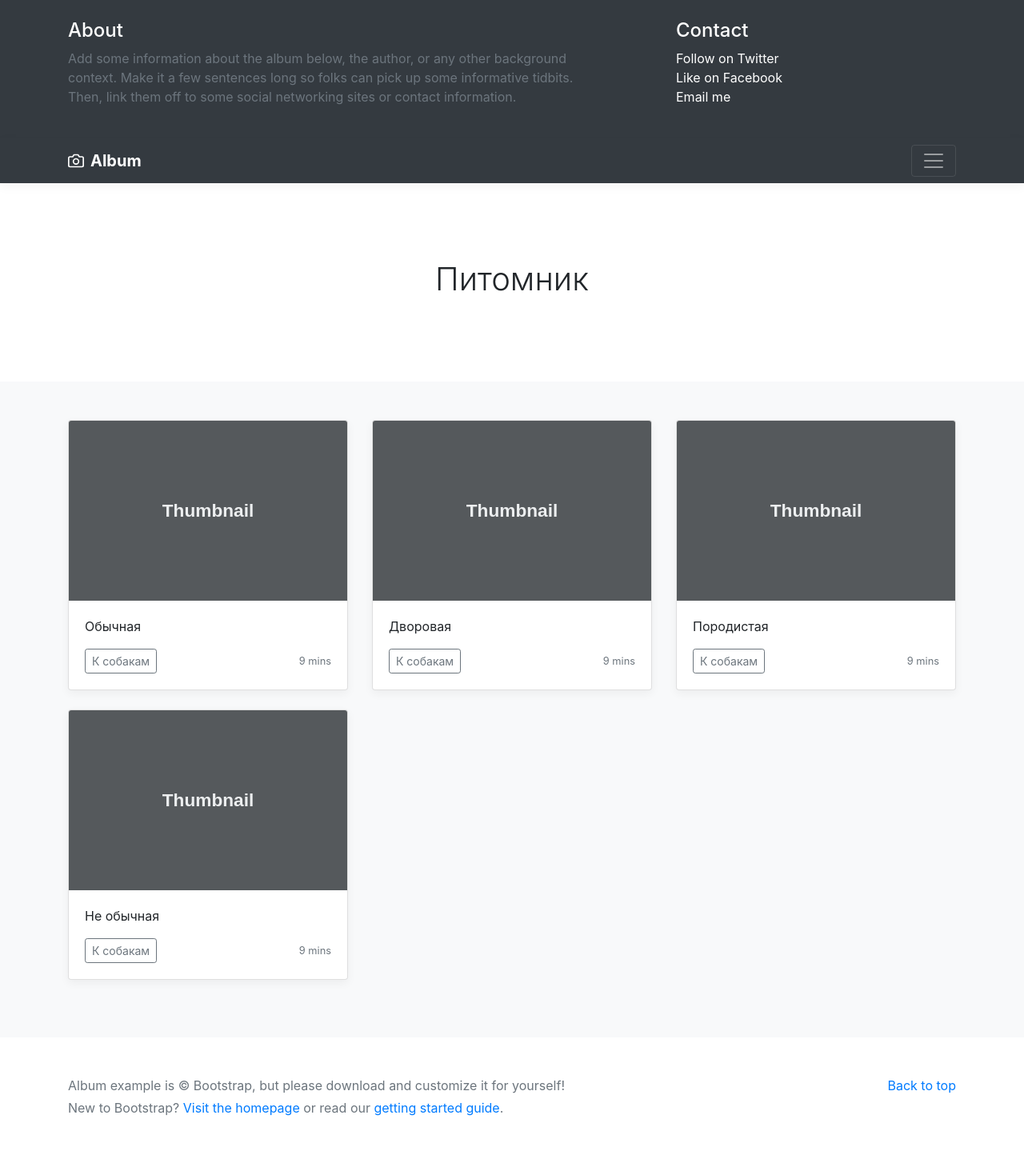
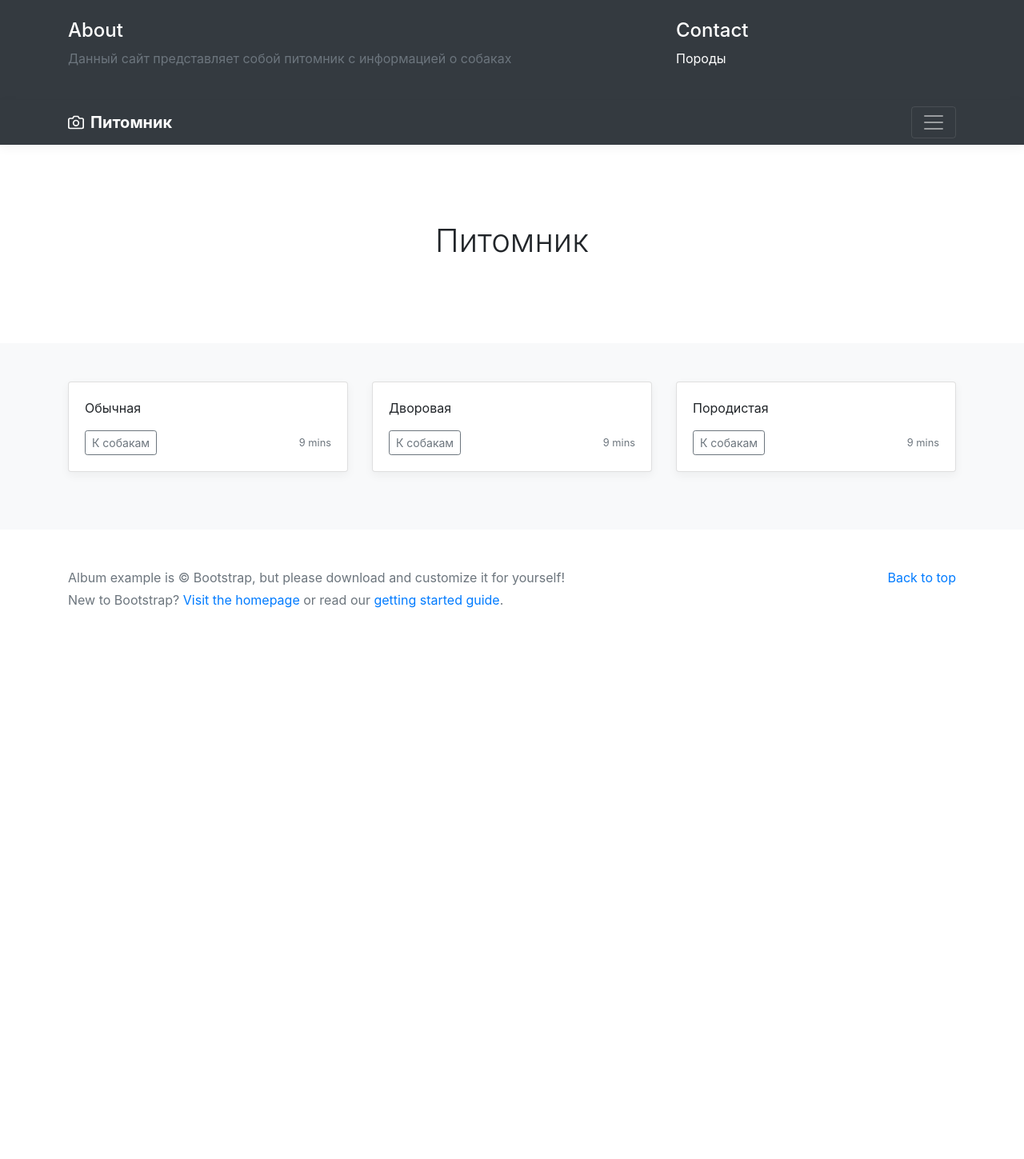
Before and after one commit to SergeyGorohov1/project_dogs, a Django app: page / in a window 1280 px wide, after a click that opens the changed part. Shown: the whole page at 80% size. After the commit the page ends 760 px from the top, so only its background shows below. Run offline with Django 4.2, Linux system fonts and the light colour scheme; data comes from the database, SQL or seed files in the repository; both versions use the stored data as it was after the commit; some libraries are stand-ins or nearby versions.

Commit message:
Настроен функционал просмотра всех пород

```diff
--- a/djangoProject/urls.py
+++ b/djangoProject/urls.py
@@ -20,5 +20,5 @@ from django.urls import path, include
 
 urlpatterns = [
 path('admin/', admin.site.urls),
-path("", include("dogs.urls"))
+path("", include("dogs.urls", namespace="dogs"))
 ] + static(settings.MEDIA_URL, document_root=settings.MEDIA_ROOT)
--- a/dogs/templates/dogs/base.html
+++ b/dogs/templates/dogs/base.html
@@ -25,16 +25,12 @@
             <div class="row">
                 <div class="col-sm-8 col-md-7 py-4">
                     <h4 class="text-white">About</h4>
-                    <p class="text-muted">Add some information about the album below, the author, or any other
-                        background context. Make it a few sentences long so folks can pick up some informative tidbits.
-                        Then, link them off to some social networking sites or contact information.</p>
+                    <p class="text-muted">Данный сайт представляет собой питомник с информацией о собаках</p>
                 </div>
                 <div class="col-sm-4 offset-md-1 py-4">
                     <h4 class="text-white">Contact</h4>
                     <ul class="list-unstyled">
-                        <li><a href="#" class="text-white">Follow on Twitter</a></li>
-                        <li><a href="#" class="text-white">Like on Facebook</a></li>
-                        <li><a href="#" class="text-white">Email me</a></li>
+                        <li><a href="{% url "dogs:breeds" %}" class="text-white">Породы</a></li>
                     </ul>
                 </div>
             </div>
@@ -48,7 +44,7 @@
                     <path d="M23 19a2 2 0 0 1-2 2H3a2 2 0 0 1-2-2V8a2 2 0 0 1 2-2h4l2-3h6l2 3h4a2 2 0 0 1 2 2z"></path>
                     <circle cx="12" cy="13" r="4"></circle>
                 </svg>
-                <strong>Album</strong>
+                <strong>Питомник</strong>
             </a>
             <button class="navbar-toggler" type="button" data-toggle="collapse" data-target="#navbarHeader"
                     aria-controls="navbarHeader" aria-expanded="false" aria-label="Toggle navigation">
--- a/dogs/templates/dogs/index.html
+++ b/dogs/templates/dogs/index.html
@@ -5,8 +5,6 @@
         {% for object in object_list %}
         <div class="col-md-4">
             <div class="card mb-4 box-shadow">
-                <img class="card-img-top" data-src="holder.js/100px225?theme=thumb&bg=55595c&fg=eceeef&text=Thumbnail"
-                     alt="Card image cap">
                 <div class="card-body">
                     <p class="card-text">{{object.name}}</p>
                     <div class="d-flex justify-content-between align-items-center">
--- a/dogs/urls.py
+++ b/dogs/urls.py
@@ -1,6 +1,10 @@
 from django.urls import path
-from dogs.views import index
+from dogs.views import index, breeds
+from dogs.apps import DogsConfig
+
+app_name = DogsConfig.name
 
 urlpatterns = [
-    path("", index)
+    path("", index, name="index"),
+    path("breeds/", breeds, name="breeds"),
 ]
--- a/dogs/views.py
+++ b/dogs/views.py
@@ -3,6 +3,13 @@ from dogs.models import Dog, Breed
 
 def index(request):
     context = {
+        "object_list": Breed.objects.all()[:3]
+    }
+    return render(request, "dogs/index.html", context)
+
+
+def breeds(request):
+    context = {
         "object_list": Breed.objects.all()
     }
     return render(request, "dogs/index.html", context)
```
Also changed, not shown: db.sqlite3.
